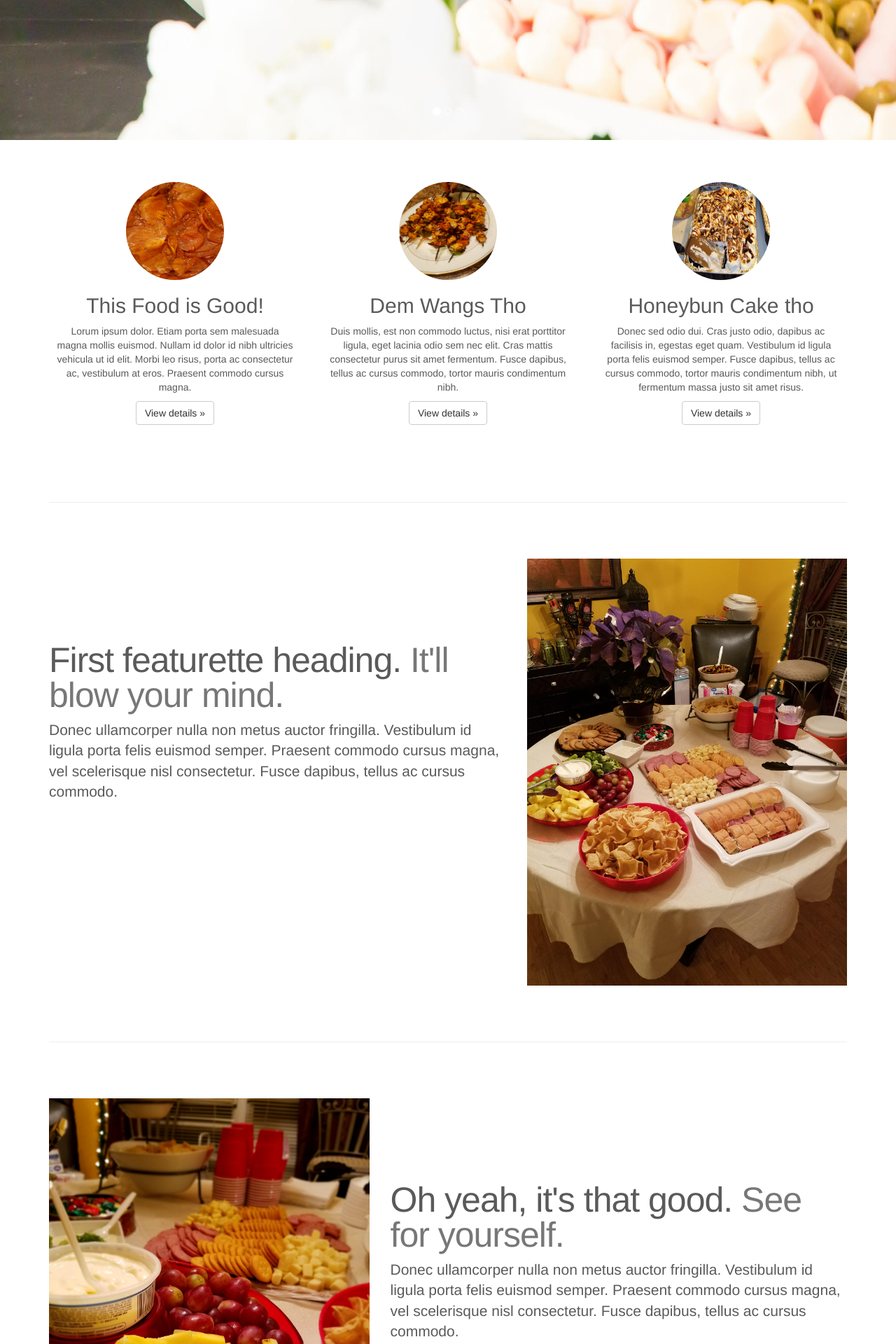
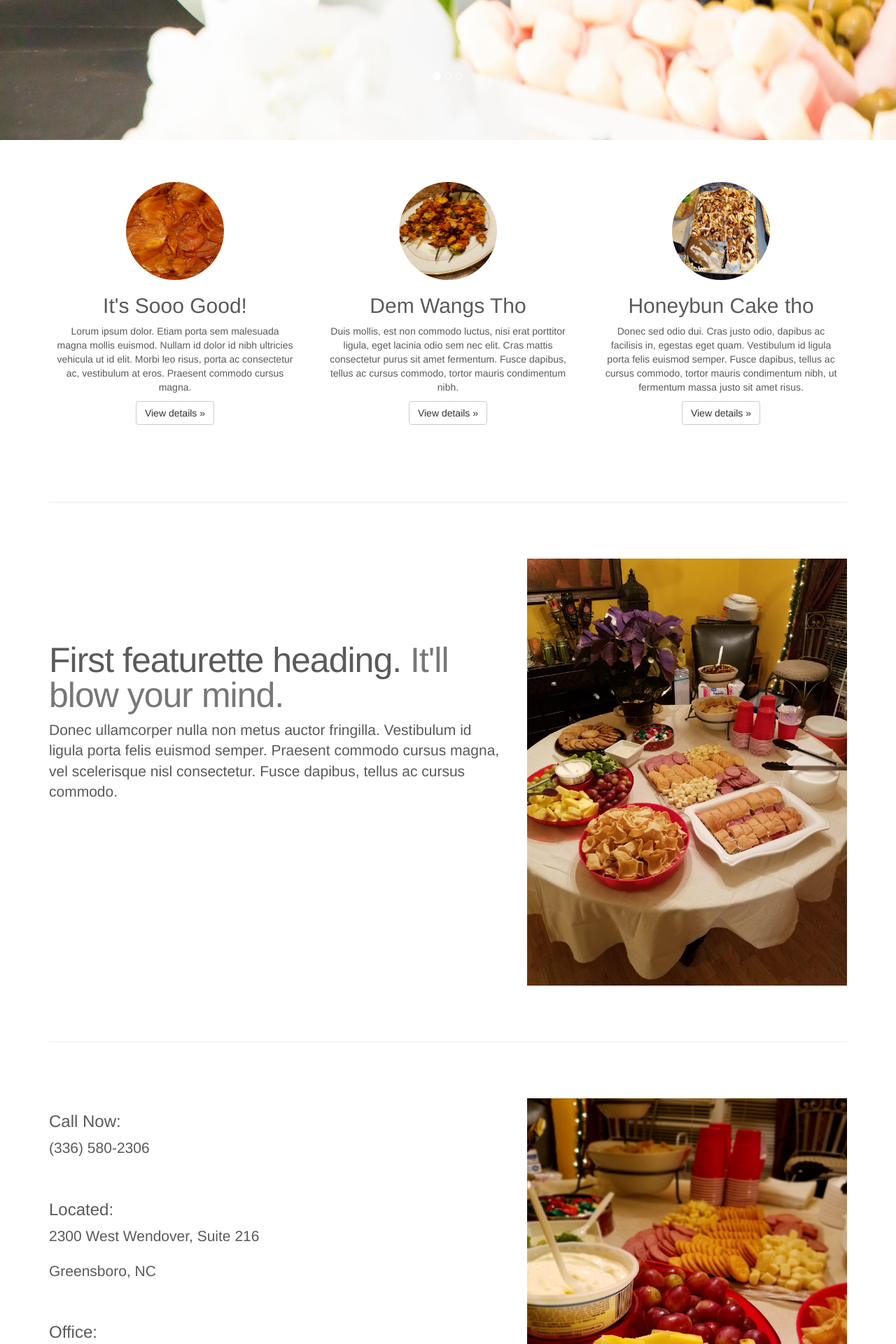
Before and after one commit to duanwalker/MyGirlsCatering, a PHP site: page /MyGirls.html in a window 1280 px wide. Shown: the part 800-2720 px from the top of the page at 70% size. Run offline with PHP 8.4, Linux system fonts and the light colour scheme; some libraries are stand-ins or nearby versions; some web fonts are replaced.

Commit message:
adding smoothscroll and contact sect

```diff
--- a/MyGirls.html
+++ b/MyGirls.html
@@ -27,10 +27,10 @@
     <script src="https://ajax.googleapis.com/ajax/libs/jquery/1.12.4/jquery.min.js"></script>-->
 
 </head>
-<body>
+
 	<!-- NAVBAR
 ================================================== -->
-  <body>
+  <body data-spy="scroll" data-target=".navbar" data-offset="50">
     <div class="navbar-wrapper">
       <div class="container-fullwidth">
 
@@ -47,7 +47,7 @@
             </div>
             <div id="navbar" class="navbar-collapse collapse">
               <ul class="nav navbar-nav">
-                <li class="active"><a href="#">Home</a></li>
+                <li class="active"><a href="#myCarousel">Home</a></li>
                 <li><a href="#about">About</a></li>
                 <li><a href="#contact">Contact</a></li>
                 <li class="dropdown">
@@ -95,7 +95,7 @@
           <img class="second-slide" src="assets/images/pic1.jpg" alt="Second slide">
           <div class="container">
             <div class="carousel-caption">
-              <h1>We can Cater <span class="text-muted">ALL </span> of your events!</h1>
+              <h1>We Cater <span class="text-muted">ALL </span> of your events!</h1>
               <p>Tell us all about your event and we will work diligently to accomodate all requests!</p>
               <p><a class="btn btn-lg btn-primary" href="#" role="button">Order Now</a></p>
             </div>
@@ -113,11 +113,11 @@
         </div>
       </div>
       <!--carousel controls-->
-      <a class="left carousel-control hvr-pulse-grow" href="#myCarousel" role="button" data-slide="prev">
+      <a class="left carousel-control hvr-bob" href="#myCarousel" role="button" data-slide="prev">
         <span class="glyphicon glyphicon-chevron-left" aria-hidden="true"></span>
         <span class="sr-only">Previous</span>
       </a>
-      <a class="right carousel-control hvr-pulse-grow" href="#myCarousel" role="button" data-slide="next">
+      <a class="right carousel-control hvr-bob" href="#myCarousel" role="button" data-slide="next">
         <span class="glyphicon glyphicon-chevron-right" aria-hidden="true"></span>
         <span class="sr-only">Next</span>
       </a>
@@ -134,7 +134,7 @@
       <div class="row">
         <div class="col-lg-4">
           <img class="img-circle hvr-grow" src="assets/images/yams.jpg" alt="Generic placeholder image" width="140" height="140">
-          <h2>This Food is Good!</h2>
+          <h2>It's Sooo Good!</h2>
           <p>Lorum ipsum dolor. Etiam porta sem malesuada magna mollis euismod. Nullam id dolor id nibh ultricies vehicula ut id elit. Morbi leo risus, porta ac consectetur ac, vestibulum at eros. Praesent commodo cursus magna.</p>
           <p><a class="btn btn-default" href="#" role="button">View details &raquo;</a></p>
         </div><!-- /.col-lg-4 -->
@@ -152,10 +152,10 @@
         </div><!-- /.col-lg-4 -->
       </div><!-- /.row -->
 
-
       <!-- START THE FEATURETTES -->
 
-      <hr class="featurette-divider">
+      <!--About Us Section-->
+      <hr id="about" class="featurette-divider">
 
       <div class="row featurette">
         <div class="col-md-7">
@@ -167,7 +167,7 @@
         </div>
       </div>
 
-      <hr class="featurette-divider">
+      <!-- <hr class="featurette-divider">
 
       <div class="row featurette">
         <div class="col-md-7 col-md-push-5">
@@ -175,19 +175,26 @@
           <p class="lead">Donec ullamcorper nulla non metus auctor fringilla. Vestibulum id ligula porta felis euismod semper. Praesent commodo cursus magna, vel scelerisque nisl consectetur. Fusce dapibus, tellus ac cursus commodo.</p>
         </div>
         <div class="col-md-5 col-md-pull-7">
-          <img class="featurette-image img-responsive center-block" src="assets/images/fingerFoods1.jpg" alt="Generic placeholder image">
+          <img class="featurette-image img-responsive center-block" src="assets/images/fingerFoods2.jpg" alt="Generic placeholder image">
         </div>
-      </div>
-
-      <hr class="featurette-divider">
+      </div> -->
+      <!--Contact Section-->
+      <hr id="contact" class="featurette-divider">
 
       <div class="row featurette">
         <div class="col-md-7">
-          <h2 class="featurette-heading">And lastly, this one. <span class="text-muted">Checkmate.</span></h2>
-          <p class="lead">Donec ullamcorper nulla non metus auctor fringilla. Vestibulum id ligula porta felis euismod semper. Praesent commodo cursus magna, vel scelerisque nisl consectetur. Fusce dapibus, tellus ac cursus commodo.</p>
+          <h3 class="#">Call Now:</h3>
+          <p class="lead">(336) 580-2306</p>
+          </br>
+          <h3 class="#">Located:</h3>
+          <p class="lead">2300 West Wendover, Suite 216</p>
+          <p class="lead">Greensboro, NC</p>
+          </br>
+          <h3 class="#">Office:</h3>
+          <p class="lead">M - F 8am - 5pm</p>
         </div>
         <div class="col-md-5">
-          <img class="featurette-image img-responsive center-block" src="assets/images/fingerFoods2.jpg" alt="Generic placeholder image">
+          <img class="featurette-image img-responsive center-block" src="assets/images/fingerFoods1.jpg" alt="Generic placeholder image">
         </div>
       </div>
 
@@ -198,7 +205,7 @@
 
       <!-- FOOTER -->
       <footer>
-        <p class="pull-right"><a href="#">Back to top</a></p>
+        <p class="pull-right"><a href="#myCarousel">Back to top</a></p>
         <p>&copy; Built with &#9829; by &middot; <a href="theduan.herokuapp.com" >Duan Walker 2017<a/> &middot; </p>
       </footer>
 
@@ -214,6 +221,8 @@
 	<script src="https://maxcdn.bootstrapcdn.com/bootstrap/3.3.7/js/bootstrap.min.js" integrity="sha384-Tc5IQib027qvyjSMfHjOMaLkfuWVxZxUPnCJA7l2mCWNIpG9mGCD8wGNIcPD7Txa" crossorigin="anonymous"></script>
 	<!-- Custom JavaScript -->
 	<script src="assets/js/MyGirls.js" type="text/javascript" ></script>
+  <!-- Add Smooth Scrolling -->
+    <script src="assets/js/smoothScrolling.js"></script>
     <!-- IE10 viewport hack for Surface/desktop Windows 8 bug -->
     <script src="assets/js/ie10-viewport-bug-workaround.js"></script>
 </body>
--- a/assets/css/carousel.css
+++ b/assets/css/carousel.css
@@ -49,7 +49,7 @@ body {
 
 /* Carousel base class */
 .carousel {
-  height: 1000px;
+  height: 950px;
   margin-bottom: 60px;
 }
 /* Since positioning the image, we need to help out the caption */
@@ -72,7 +72,7 @@ text-shadow: 0px 1px 1px darkgrey;
 }
 .carousel-inner > .item > img {
   position: absolute;
-  top: 35px;
+  top: 45px;
   left: 0;
   min-width: 100%;
   height: 1000px;
@@ -106,6 +106,7 @@ text-shadow: 0px 1px 1px darkgrey;
 .marketing .col-lg-4 {
   margin-bottom: 20px;
   text-align: center;
+  padding-top: 50px;
 }
 .marketing h2 {
   font-weight: normal;
--- /dev/null
+++ b/assets/js/smoothScrolling.js
@@ -0,0 +1,28 @@
+// Add scrollspy to <body>
+$('body').scrollspy({target: ".navbar", offset: 50});
+
+// Add smooth scrolling on all links inside the navbar
+$("#navbar a").on('click', function(event) {
+
+  // Make sure this.hash has a value before overriding default behavior
+  if (this.hash !== "") {
+
+    // Prevent default anchor click behavior
+    event.preventDefault();
+
+    // Store hash
+    var hash = this.hash;
+
+    // Using jQuery's animate() method to add smooth page scroll
+    // The optional number (800) specifies the number of milliseconds it takes to scroll to the specified area
+    $('html, body').animate({
+      scrollTop: $(hash).offset().top
+    }, 800, function(){
+
+    // Add hash (#) to URL when done scrolling (default click behavior)
+      window.location.hash = hash;
+    });
+
+  } // End if
+
+});
```
